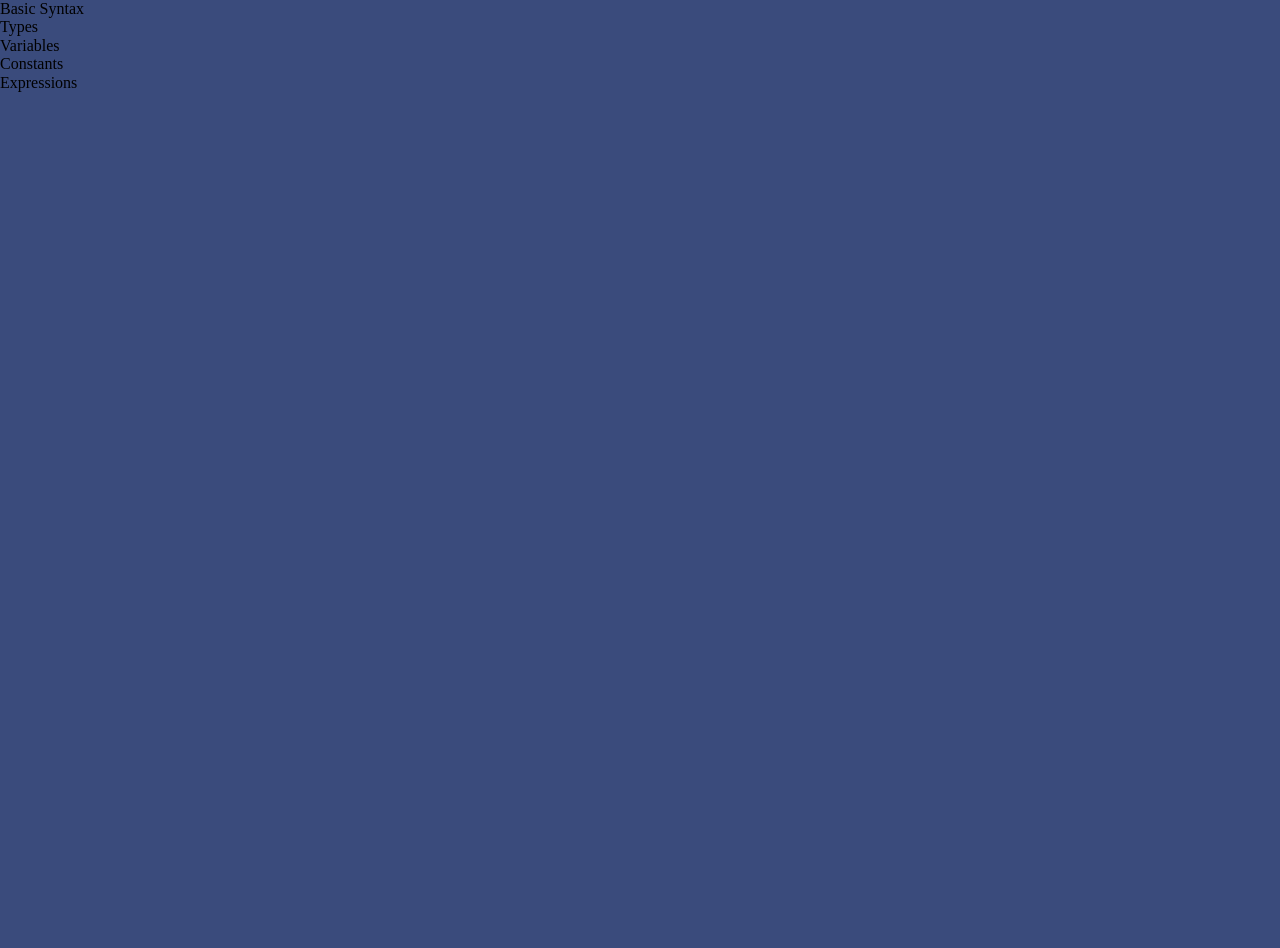
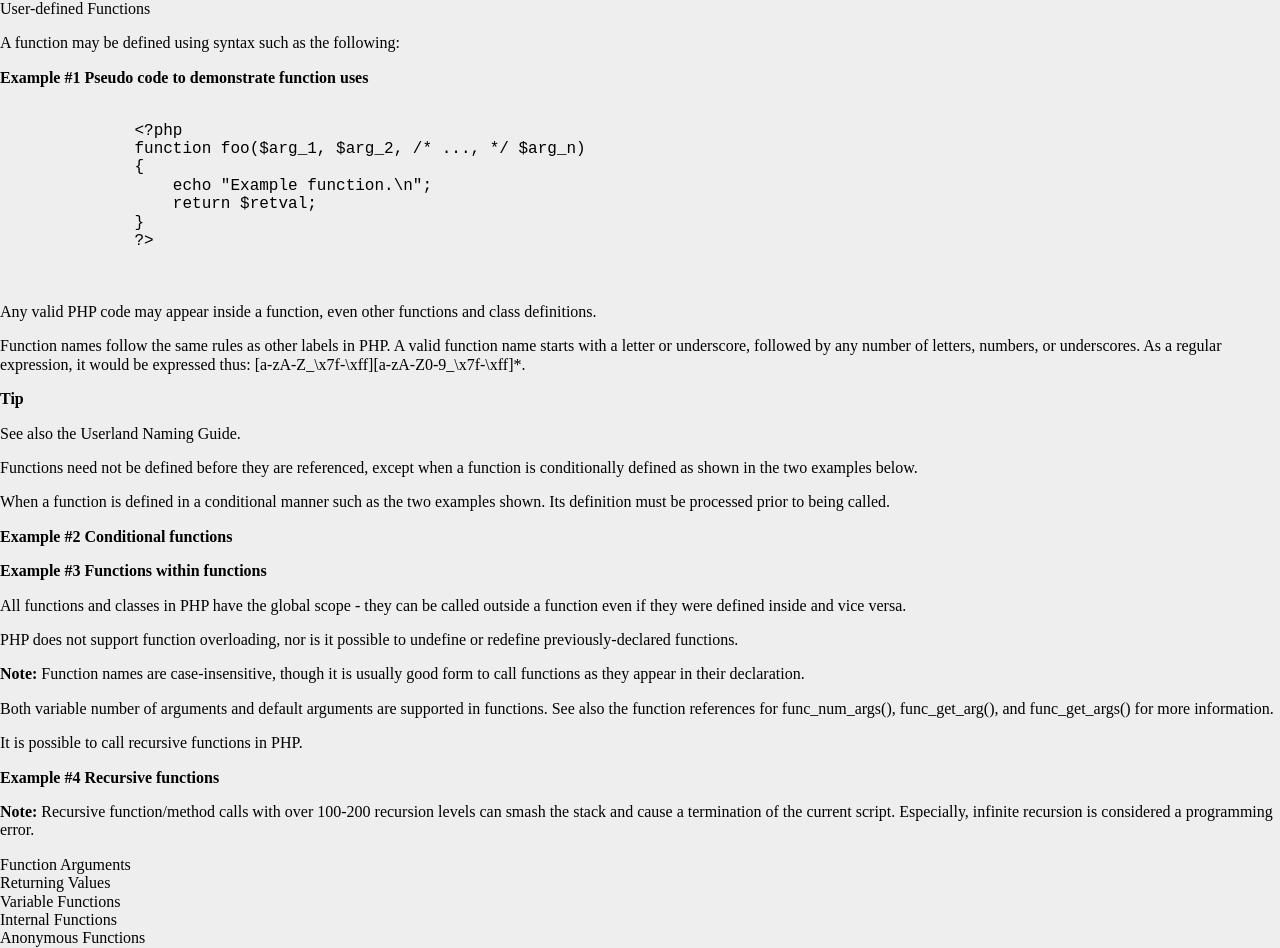
Before and after one commit to j-nordell/fcc-technical-documentation-project, a plain HTML site: page index.html in a window 1280 px wide. Before the commit the page ends 800 px from the top, so only its background shows below. Drawn offline with Linux system fonts and the light colour scheme.

Commit message:
some html added

```diff
--- a/css/styles.css
+++ b/css/styles.css
@@ -1,3 +1,3 @@
 body {
-  background-color: rgb(58, 75, 124);
+  background-color: #EEE;
 }
--- a/index.html
+++ b/index.html
@@ -24,22 +24,127 @@
 
     </header>
     <main id="main-doc">
-      <section class="main-section">
-        <header>Basic Syntax</header>
+      <section class="main-section" id="User-defined_Functions">
+        <header>User-defined Functions</header>
+        <p>A function may be defined using syntax such as the following: </p>
+
+        <p><strong>Example #1 Pseudo code to demonstrate function uses</strong>
+          <pre>
+            <code>
+              &lt;?php
+              function foo($arg_1, $arg_2, /* ..., */ $arg_n)
+              {
+                  echo "Example function.\n";
+                  return $retval;
+              }
+              ?&gt;
+          </code>
+        </pre>
+      <p>Any valid PHP code may appear inside a function, even other functions and class definitions.</p>
+
+      <p>Function names follow the same rules as other labels in PHP. A valid function name starts with a letter or underscore, followed by any number of letters, numbers, or underscores. As a regular expression, it would be expressed thus: [a-zA-Z_\x7f-\xff][a-zA-Z0-9_\x7f-\xff]*.</p>
+
+      <p><strong>Tip</strong></p>
+      <p>See also the Userland Naming Guide.</p>
+
+      <p>Functions need not be defined before they are referenced, except when a function is conditionally defined as shown in the two examples below.</p>
+
+      <p>When a function is defined in a conditional manner such as the two examples shown. Its definition must be processed prior to being called.</p>
+
+      <p><strong>Example #2 Conditional functions</strong></p>
+      <code>
+        <?php
+
+        $makefoo = true;
+
+        /* We can't call foo() from here
+          since it doesn't exist yet,
+          but we can call bar() */
+
+        bar();
+
+        if ($makefoo) {
+          function foo()
+          {
+            echo "I don't exist until program execution reaches me.\n";
+          }
+        }
+
+        /* Now we can safely call foo()
+          since $makefoo evaluated to true */
+
+        if ($makefoo) foo();
+
+        function bar()
+        {
+          echo "I exist immediately upon program start.\n";
+        }
+
+        ?>
+      </code>
+      <p><strong>Example #3 Functions within functions</strong></p>
+      <code>
+
+        <?php
+        function foo()
+        {
+          function bar()
+          {
+            echo "I don't exist until foo() is called.\n";
+          }
+        }
+
+        /* We can't call bar() yet
+          since it doesn't exist. */
+
+        foo();
+
+        /* Now we can call bar(),
+          foo()'s processing has
+          made it accessible. */
+
+        bar();
+
+        ?>
+      </code>
+      <p>All functions and classes in PHP have the global scope - they can be called outside a function even if they were defined inside and vice versa.</p>
+
+      <p>PHP does not support function overloading, nor is it possible to undefine or redefine previously-declared functions.</p>
+
+      <p><strong>Note:</strong> Function names are case-insensitive, though it is usually good form to call functions as they appear in their declaration.</p>
+
+      <p>Both variable number of arguments and default arguments are supported in functions. See also the function references for func_num_args(), func_get_arg(), and func_get_args() for more information.</p>
+
+      <p>It is possible to call recursive functions in PHP.</p>
+
+      <p><strong>Example #4 Recursive functions</strong></p>
+      <code>
+        <?php
+        function recursion($a)
+        {
+            if ($a < 20) {
+                echo "$a\n";
+                recursion($a + 1);
+            }
+        }
+        ?>
+      </code>
+      <p><strong>Note:</strong> Recursive function/method calls with over 100-200 recursion levels can smash the stack and cause a termination of the current script. Especially, infinite recursion is considered a programming error.</p>
       </section>
-      <section class="main-section">
-        <header>Types</header>
-
+      <section class="main-section" id="Function_Arguments">
+        <header>Function Arguments</header>
       </section>
-      <section class="main-section">
-        <header>Variables</header>
-
+      <section class="main-section" id="Returning_Values">
+        <header>Returning Values</header>
       </section>
-      <section class="main-section">
-        <header>Constants</header>
+      <section class="main-section" id="Variable_Functions">
+        <header>Variable Functions</header>
       </section>
-      <section class="main-section">
-        <header>Expressions</header>
+      <section class="main-section" id="Internal_Functions">
+        <header>Internal Functions</header>
+      </section>
+      <section class="main-section" id="Anonymous_Functions">
+        <header>Anonymous Functions</header>
       </section>
     </main>
   </div>
```
